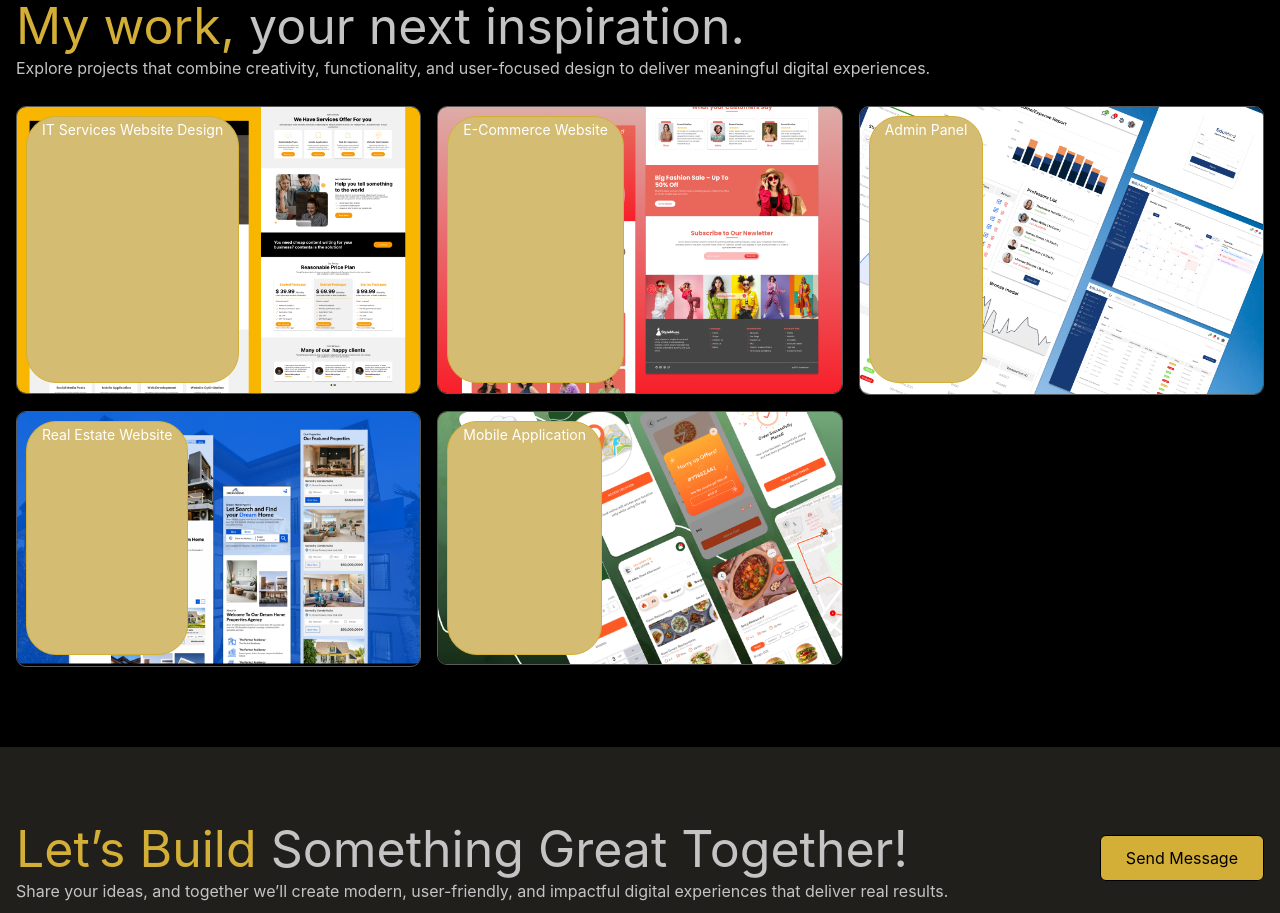
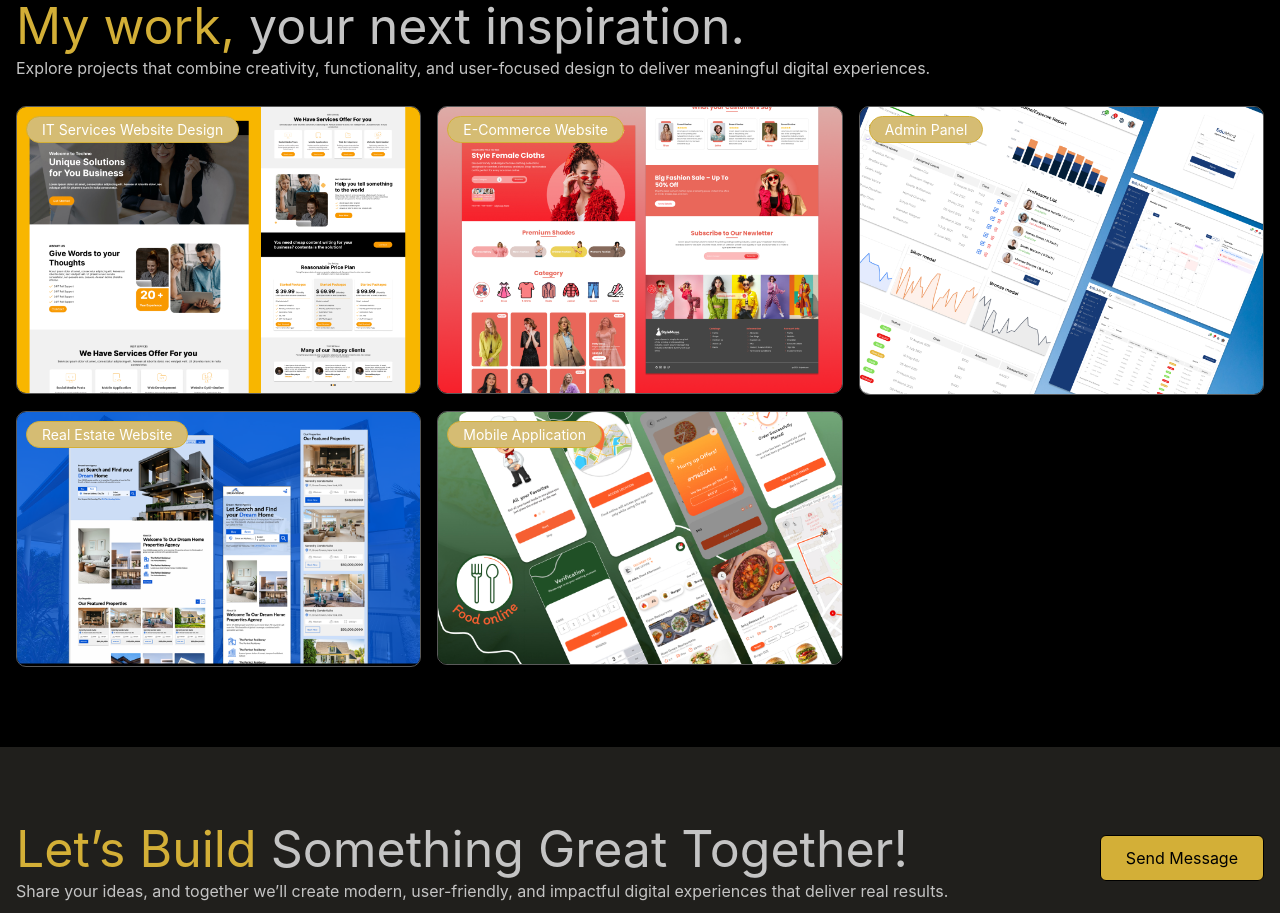
Before and after one commit to Sonam71216/portfolio, a React app: page / in a window 1280 px wide. Shown: the part 2685-3598 px from the top of the page. Built offline with nearby package versions, Linux system fonts and the light colour scheme; the HTML template or start-up script is replaced by a standard one.

Commit message:
Update index.css

```diff
--- a/src/index.css
+++ b/src/index.css
@@ -39,7 +39,7 @@ body{background-color: var(--main-color);}
 
 /*-----------------services-end----------------*/
 .pro-sec .pro-box img{  border: 1px solid #5a5a5a; border-radius:10px; }
-.pro-sec .pro-box p {top:10px; left:10px;     background-color: #d5bc73;    border-radius: 30px;    display: inline;
+.pro-sec .pro-box p {top:10px; left:10px;     background-color: #d5bc73;    border-radius: 30px;    display: inline-table;
     font-size: 14px;    padding: 2px 15px;    border: 1px solid #d3af37;}
 
 /*-----------------experience----------------*/
```
